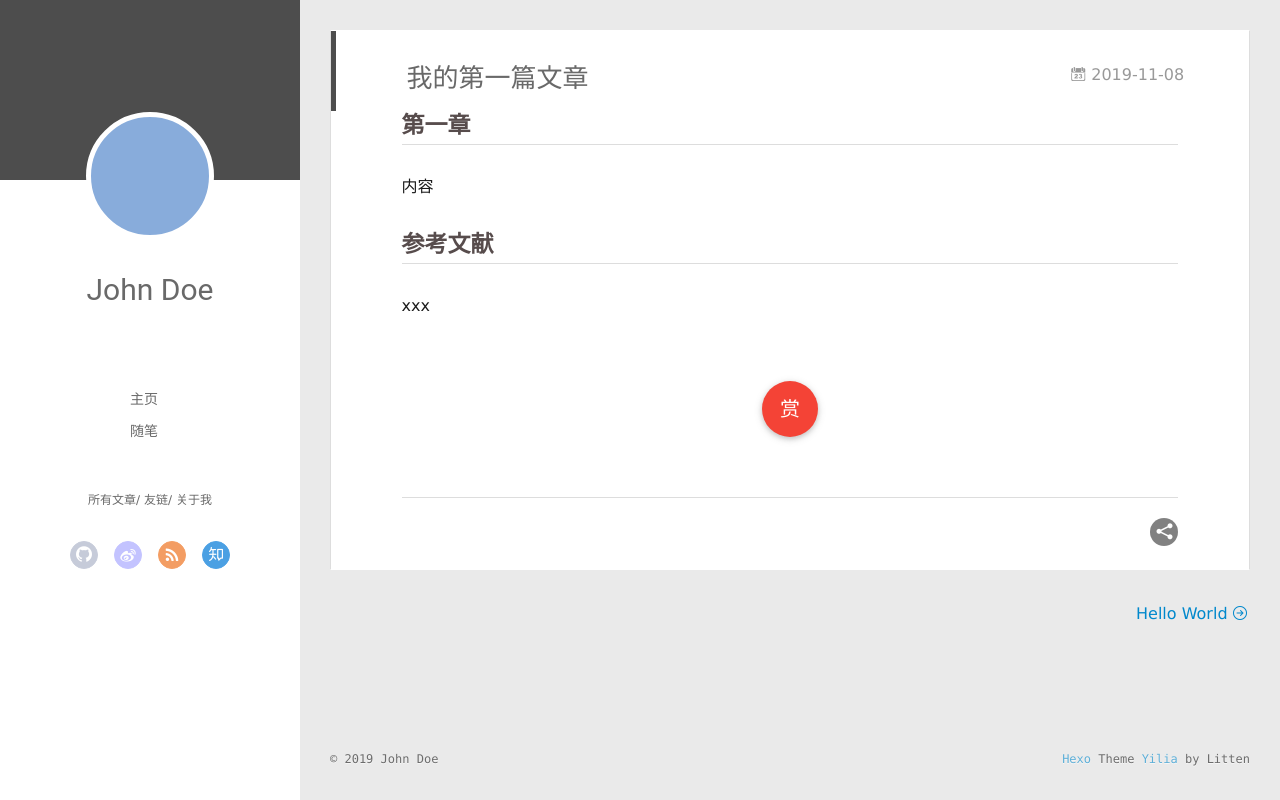
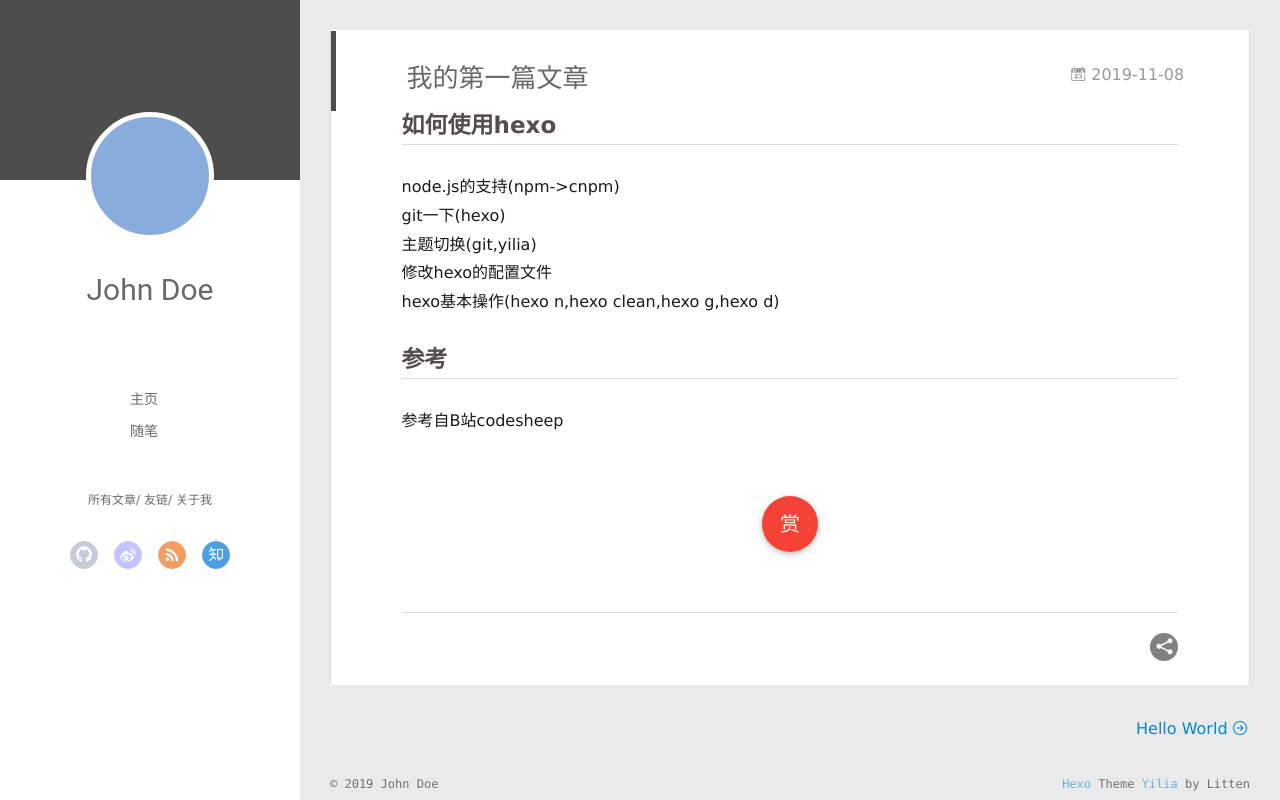
Before and after one commit to tikogit/tikogit.github.io, a plain HTML site: page 2019/11/08/我的第一篇文章/index.html in a window 1280 px wide. Drawn offline with Linux system fonts and the light colour scheme; no server answers.

Commit message:
Site updated: 2019-11-08 13:25:58

```diff
--- a/2019/11/08/我的第一篇文章/index.html
+++ b/2019/11/08/我的第一篇文章/index.html
@@ -8,14 +8,14 @@
   <link rel="dns-prefetch" href="http://yoursite.com">
   <title>我的第一篇文章 | Hexo</title>
   <meta name="viewport" content="width=device-width, initial-scale=1, maximum-scale=1">
-  <meta name="description" content="第一章内容 参考文献xxx">
+  <meta name="description" content="如何使用hexonode.js的支持(npm-&amp;gt;cnpm)git一下(hexo)主题切换(git,yilia)修改hexo的配置文件hexo基本操作(hexo n,hexo clean,hexo g,hexo d) 参考参考自B站codesheep">
 <meta property="og:type" content="article">
 <meta property="og:title" content="我的第一篇文章">
 <meta property="og:url" content="http:&#x2F;&#x2F;yoursite.com&#x2F;2019&#x2F;11&#x2F;08&#x2F;%E6%88%91%E7%9A%84%E7%AC%AC%E4%B8%80%E7%AF%87%E6%96%87%E7%AB%A0&#x2F;index.html">
 <meta property="og:site_name" content="Hexo">
-<meta property="og:description" content="第一章内容 参考文献xxx">
+<meta property="og:description" content="如何使用hexonode.js的支持(npm-&amp;gt;cnpm)git一下(hexo)主题切换(git,yilia)修改hexo的配置文件hexo基本操作(hexo n,hexo clean,hexo g,hexo d) 参考参考自B站codesheep">
 <meta property="og:locale" content="en">
-<meta property="og:updated_time" content="2019-11-08T04:45:30.271Z">
+<meta property="og:updated_time" content="2019-11-08T05:25:28.418Z">
 <meta name="twitter:card" content="summary">
 
     <link rel="alternative" href="/atom.xml" title="Hexo" type="application/atom+xml">
@@ -172,8 +172,8 @@
 
     <div class="article-entry" itemprop="articleBody">
 
-        <h2 id="第一章"><a href="#第一章" class="headerlink" title="第一章"></a>第一章</h2><p>内容</p>
-<h2 id="参考文献"><a href="#参考文献" class="headerlink" title="参考文献"></a>参考文献</h2><p>xxx</p>
+        <h2 id="如何使用hexo"><a href="#如何使用hexo" class="headerlink" title="如何使用hexo"></a>如何使用hexo</h2><p>node.js的支持(npm-&gt;cnpm)<br>git一下(hexo)<br>主题切换(git,yilia)<br>修改hexo的配置文件<br>hexo基本操作(hexo n,hexo clean,hexo g,hexo d)</p>
+<h2 id="参考"><a href="#参考" class="headerlink" title="参考"></a>参考</h2><p>参考自B站codesheep</p>
 
 
 
```
Also changed, not shown: index.html (+2 -2 lines).
